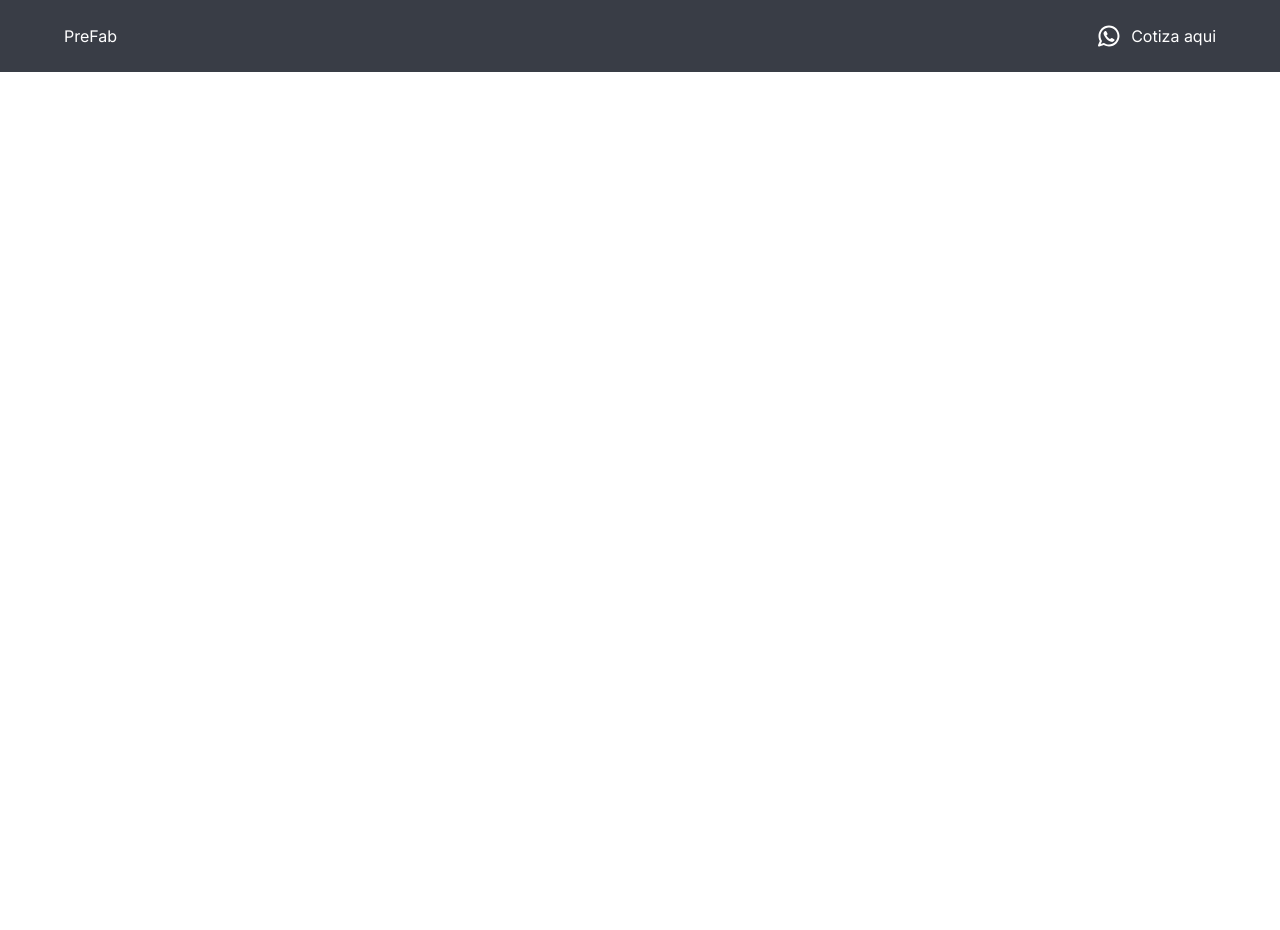
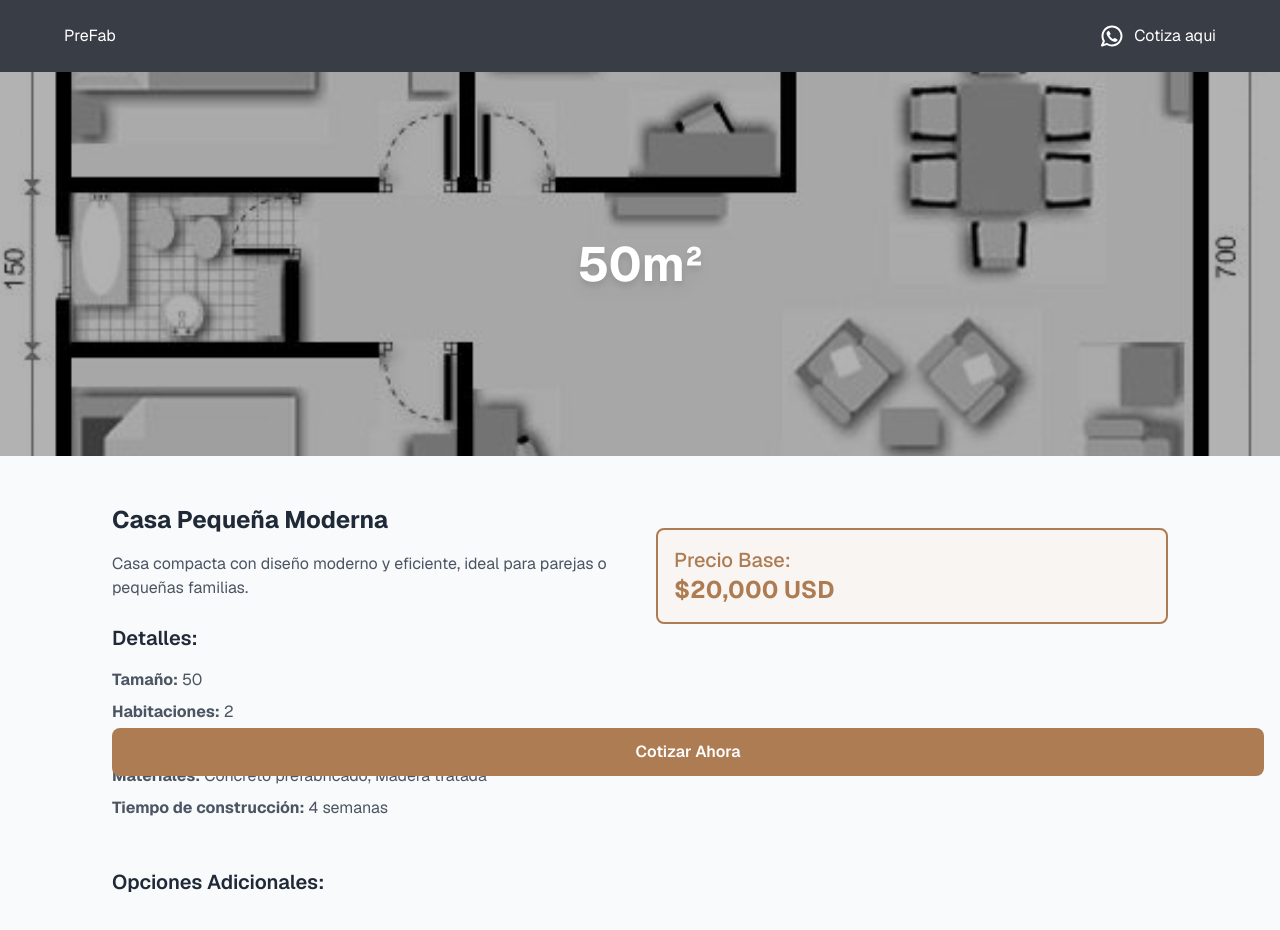
Before and after one commit to SirSantana/casas-prev, a Next.js app: page /modelos/1 in a window 1280 px wide. Shown: the top 930 px of the page. Before the commit the page ends 800 px from the top, so only its background shows below. Built offline with nearby package versions, Linux system fonts and the light colour scheme.

Commit message:
AddPageTipoContruccion

```diff
--- a/app/components/cardCasa.js
+++ b/app/components/cardCasa.js
@@ -1,9 +1,11 @@
+import Link from "next/link";
 
 
 
 export default function CardCasa({casa}) {
   return (
-    <div
+    <Link
+    href={`/modelos/${casa.id}`}
       key={casa.id}
       className="bg-white shadow-lg rounded-lg overflow-hidden transform hover:scale-105 transition duration-300"
     >
@@ -50,6 +52,6 @@ export default function CardCasa({casa}) {
                 </p>
               </div>
             </div> */}
-    </div>
+    </Link>
   )
 }
--- a/app/globals.css
+++ b/app/globals.css
@@ -17,5 +17,6 @@
 body {
   color: var(--foreground);
   background: var(--background);
-  font-family:  Helvetica, sans-serif;
+  font-family: Geist,   sans-serif;
+  box-sizing: border-box;
 }
--- a/app/layout.js
+++ b/app/layout.js
@@ -1,11 +1,11 @@
 import "./globals.css";
 import Navigation from "./components/navigation";
 
-import { Inter } from 'next/font/google';
+import { Geist } from 'next/font/google';
 
-const interFont = Inter({
+const geist = Geist({
   subsets: ['latin'],
-  weight: ['400', '700'], // Specify font weights needed
+  weight: ['400', '500','600','700', '800'], // Specify font weights needed
 });
 
 export const metadata = {
@@ -15,9 +15,9 @@ export const metadata = {
 
 export default function RootLayout({ children }) {
   return (
-    <html lang="en">
+    <html lang="es">
       <body
-        className={interFont.className}
+      className={geist.className}
       >
         <Navigation />
         {children}
--- a/app/modelos/[id]/page.js
+++ b/app/modelos/[id]/page.js
@@ -1,6 +1,106 @@
-export default async function Modelos({params}) {
-    const { id } = await params;
-    return (
-        <h1>Modelos {id}</h1>
-    )
+import { construcciones } from "../page";
+
+export default async function Modelos({ params }) {
+  const { id } = await params;
+  const tipo = construcciones.find((construccion) => construccion.id == id);
+  const {
+    nombre,
+    descripcion,
+    tamaño,
+    habitaciones,
+    baños,
+    materiales,
+    precioBase,
+    tiempoConstruccion,
+    opcionesAdicionales,
+    imagenes
+  } = tipo
+  return (
+    <div  className="min-h-screen bg-gray-50">
+      {/* Header con imagen destacada */}
+      <div className="relative w-full h-64 lg:h-96">
+        <img
+          src={`/${imagenes[0]}`}
+          alt={nombre}
+          className="object-cover w-full h-full"
+        />
+        <div className="absolute inset-0 bg-black bg-opacity-30 flex items-center justify-center">
+          <h1 className="text-white text-3xl lg:text-5xl font-bold drop-shadow-lg">
+          {tamaño}m²
+          </h1>
+        </div>
+      </div>
+
+      {/* Contenido principal */}
+      <div className="max-w-6xl mx-auto p-6 lg:p-12">
+        {/* Sección de detalles */}
+        <div className="grid lg:grid-cols-2 gap-8">
+          {/* Información principal */}
+          <div>
+            <h2 className="text-2xl font-bold text-gray-800">{nombre}</h2>
+            <p className="mt-4 text-gray-600">{descripcion}</p>
+
+            <div className="mt-6">
+              <h3 className="text-xl font-semibold text-gray-800">Detalles:</h3>
+              <ul className="mt-4 space-y-2 text-gray-600">
+                <li>
+                  <strong>Tamaño:</strong> {tamaño}
+                </li>
+                <li>
+                  <strong>Habitaciones:</strong> {habitaciones}
+                </li>
+                <li>
+                  <strong>Baños:</strong> {baños}
+                </li>
+                <li>
+                  <strong>Materiales:</strong> {materiales.join(", ")}
+                </li>
+                <li>
+                  <strong>Tiempo de construcción:</strong> {tiempoConstruccion}
+                </li>
+              </ul>
+            </div>
+          </div>
+
+          {/* Imagenes y precio */}
+          <div>
+            {/* <div className="grid grid-cols-2 gap-4">
+              {imagenes.map((imagen, index) => (
+                <img
+                  key={index}
+                  src={imagen}
+                  alt={`${nombre} ${index + 1}`}
+                  className="object-cover rounded-lg shadow-lg"
+                />
+              ))}
+            </div> */}
+            <div className="mt-6 bg-[#F9F5F3] p-4 rounded-lg border-[#AD7C53] border-2 text-[#AD7C53]">
+              <h3 className="text-xl font-medium ">Precio Base:</h3>
+              <p className="text-2xl font-bold">${precioBase.toLocaleString()} USD</p>
+            </div>
+          </div>
+        </div>
+
+        {/* Opciones adicionales */}
+        <div className="mt-12">
+          <h3 className="text-xl font-semibold text-gray-800">Opciones Adicionales:</h3>
+          {/* <ul className="mt-4 space-y-2 text-gray-600">
+            {opcionesAdicionales.map((opcion, index) => (
+              <li key={index} className="flex items-center">
+                <span className="bg-green-200 text-green-800 text-xs font-bold rounded-full px-3 py-1 mr-2">
+                  Opción
+                </span>
+                {opcion}
+              </li>
+            ))}
+          </ul> */}
+        </div>
+
+        {/* Botones de acción */}
+          <button className="fixed bottom-6 w-[90%] bg-[#AD7C53] font-semibold text-white px-6 py-3 rounded-lg hover:bg-blue-700 transition">
+            Cotizar Ahora
+          </button>
+      </div>
+    </div>
+  )
 }
--- a/app/modelos/page.js
+++ b/app/modelos/page.js
@@ -1,7 +1,7 @@
 import CardCasa from "../components/cardCasa";
 
 
-const construcciones = [
+export const construcciones = [
   {
     id: 1,
     nombre: "Casa Pequeña Moderna",
```
